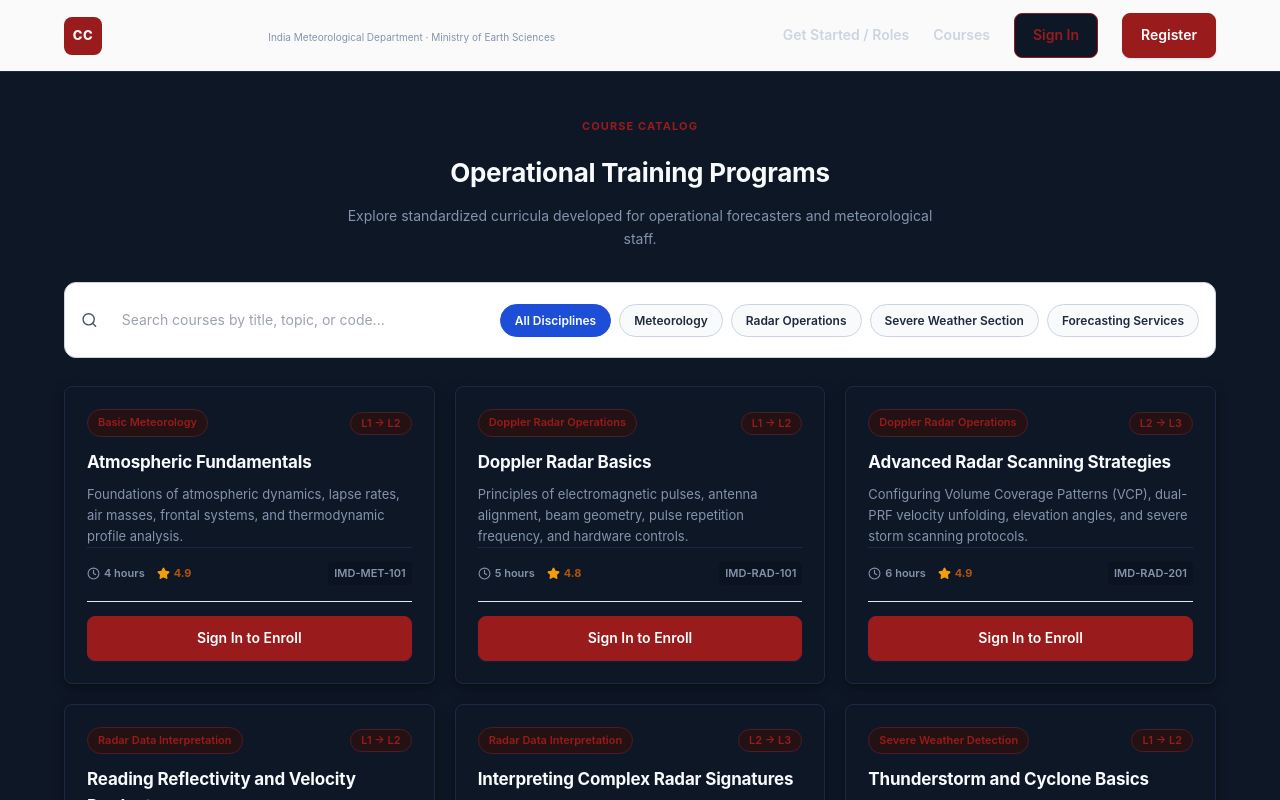
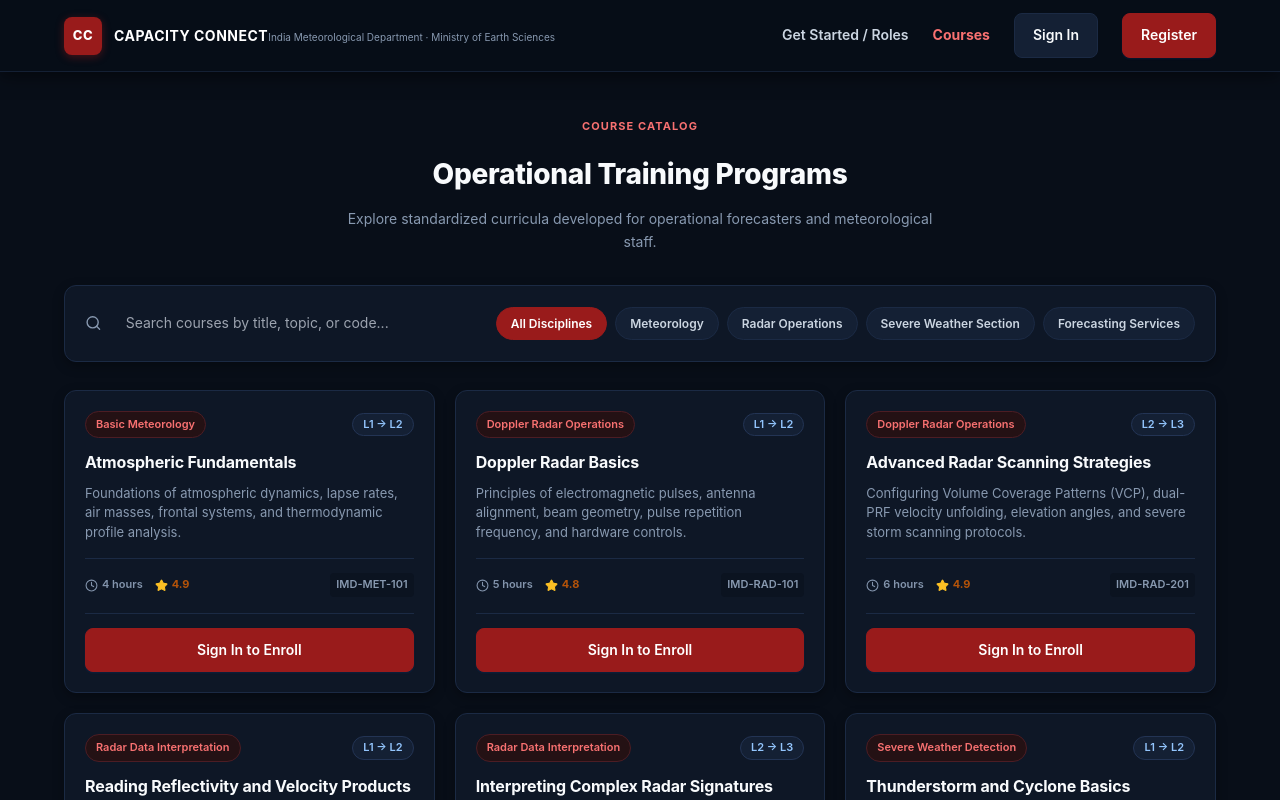
Before and after one commit to Gopal230/Capacity_Connect_26075, a React (Vite) app: page /courses in a window 1280 px wide. Shown: the top 800 px of the page. Built offline with nearby package versions, Linux system fonts and the light colour scheme.

Commit message:
feat(theme): dark blackish-blue navbar on public home and course catalog

```diff
--- a/src/pages/admin/AdminKnowledge.tsx
+++ /dev/null
@@ -1,4 +0,0 @@
-import { Navigate } from "react-router-dom";
-export default function AdminKnowledge() {
-  return <Navigate to="/admin" replace />;
-}
--- a/src/pages/public/CoursesPage.tsx
+++ b/src/pages/public/CoursesPage.tsx
@@ -28,7 +28,7 @@ export default function CoursesPage() {
     : null;
 
   return (
-    <div className="public-site">
+    <div className="public-site" style={{ background: "#080E18", minHeight: "100vh", color: "#CBD5E1" }}>
       <header className="public-nav">
         <Link to="/" className="public-brand">
           <span className="public-brand-mark">CC</span>
@@ -46,13 +46,13 @@ export default function CoursesPage() {
         </button>
         <nav className={menu ? "show" : ""}>
           <Link to="/">Get Started / Roles</Link>
-          <Link to="/courses" className="active">Courses</Link>
+          <Link to="/courses" style={{ color: "#F87171", fontWeight: 700 }}>Courses</Link>
           {currentUser ? (
-            <Link to={`/${currentUser.role}`} className="btn btn-primary btn-sm">Dashboard</Link>
+            <Link to={`/${currentUser.role}`} className="btn btn-primary btn-sm" style={{ background: "#991B1B", borderColor: "#991B1B" }}>Dashboard</Link>
           ) : (
             <>
-              <Link to="/login" className="btn btn-secondary btn-sm">Sign In</Link>
-              <Link to="/register" className="btn btn-primary btn-sm">Register</Link>
+              <Link to="/login" className="btn btn-secondary btn-sm" style={{ background: "#142034", color: "#F8FAFC", borderColor: "#1B2A44" }}>Sign In</Link>
+              <Link to="/register" className="btn btn-primary btn-sm" style={{ background: "#991B1B", borderColor: "#991B1B" }}>Register</Link>
             </>
           )}
         </nav>
@@ -60,11 +60,11 @@ export default function CoursesPage() {
 
       <div style={{ maxWidth: "1200px", margin: "0 auto", padding: "40px 24px" }}>
         <div style={{ marginBottom: "32px", textAlign: "center" }}>
-          <span className="section-kicker">COURSE CATALOG</span>
-          <h1 style={{ fontSize: "26px", color: "var(--text-heading)", margin: "8px 0 12px" }}>
+          <span className="section-kicker" style={{ color: "#F87171" }}>COURSE CATALOG</span>
+          <h1 style={{ fontSize: "28px", color: "#F8FAFC", margin: "8px 0 12px", fontWeight: 800 }}>
             Operational Training Programs
           </h1>
-          <p style={{ color: "var(--text-muted)", fontSize: "14px", maxWidth: "600px", margin: "0 auto" }}>
+          <p style={{ color: "#8899B0", fontSize: "14px", maxWidth: "600px", margin: "0 auto" }}>
             Explore standardized curricula developed for operational forecasters and meteorological staff.
           </p>
         </div>
@@ -78,14 +78,15 @@ export default function CoursesPage() {
             justifyContent: "space-between",
             alignItems: "center",
             marginBottom: "28px",
-            padding: "16px",
-            background: "#FFFFFF",
-            border: "1.5px solid #CBD5E1",
+            padding: "16px 20px",
+            background: "#0E1726",
+            border: "1.5px solid #1B2A44",
             borderRadius: "12px",
+            boxShadow: "0 4px 12px rgba(0, 0, 0, 0.3)",
           }}
         >
           <div style={{ display: "flex", alignItems: "center", gap: "10px", flex: "1", minWidth: "240px" }}>
-            <Search size={18} color="#475569" />
+            <Search size={18} color="#8899B0" />
             <input
               type="text"
               value={search}
@@ -96,7 +97,7 @@ export default function CoursesPage() {
                 border: "none",
                 outline: "none",
                 fontSize: "14px",
-                color: "#0F172A",
+                color: "#F8FAFC",
                 background: "transparent",
               }}
             />
@@ -112,10 +113,11 @@ export default function CoursesPage() {
                   borderRadius: "9999px",
                   fontSize: "12px",
                   fontWeight: 600,
-                  border: selectedDept === dept ? "1.5px solid #1D4ED8" : "1px solid #CBD5E1",
-                  background: selectedDept === dept ? "#1D4ED8" : "#F8FAFC",
-                  color: selectedDept === dept ? "#FFFFFF" : "#1E293B",
+                  border: selectedDept === dept ? "1.5px solid #991B1B" : "1px solid #1B2A44",
+                  background: selectedDept === dept ? "#991B1B" : "#142034",
+                  color: selectedDept === dept ? "#FFFFFF" : "#CBD5E1",
                   cursor: "pointer",
+                  transition: "all 0.15s ease",
                 }}
               >
                 {dept === "all" ? "All Disciplines" : dept}
@@ -144,39 +146,60 @@ export default function CoursesPage() {
             }
 
             return (
-              <article className={`course-card ${isLocked ? "locked" : ""}`} key={c.id} style={isLocked ? { background: "#F8FAFC", borderColor: "#E2E8F0" } : {}}>
+              <article
+                className={`course-card ${isLocked ? "locked" : ""}`}
+                key={c.id}
+                style={{
+                  background: isLocked ? "#080E18" : "#0E1726",
+                  border: `1.5px solid ${isLocked ? "#16233B" : "#1B2A44"}`,
+                  borderRadius: "12px",
+                  padding: "20px",
+                  boxShadow: "0 4px 12px rgba(0, 0, 0, 0.3)",
+                }}
+              >
                 <div className="course-top">
-                  <span className="course-category-pill">{competencyName}</span>
+                  <span className="course-category-pill" style={{ background: "#241114", color: "#F87171", border: "1px solid #4C1D24" }}>
+                    {competencyName}
+                  </span>
                   {hasLevels ? (
-                    <span className="badge badge-blue">{c.entryLevel} → {c.targetLevel}</span>
+                    <span className="badge badge-blue" style={{ background: "#142034", color: "#93C5FD", border: "1px solid #233454" }}>
+                      {c.entryLevel} → {c.targetLevel}
+                    </span>
                   ) : (
-                    <span className="badge badge-blue">{c.level}</span>
+                    <span className="badge badge-blue" style={{ background: "#142034", color: "#93C5FD", border: "1px solid #233454" }}>
+                      {c.level}
+                    </span>
                   )}
                 </div>
-                <h3 style={isLocked ? { color: "#64748B" } : {}}>{c.title}</h3>
-                <p>{c.description}</p>
-                <div className="course-meta">
+                <h3 style={{ color: isLocked ? "#8899B0" : "#F8FAFC", fontSize: "16px", margin: "12px 0 8px", fontWeight: 700 }}>
+                  {c.title}
+                </h3>
+                <p style={{ color: "#8899B0", fontSize: "13px", lineHeight: "1.5", margin: "0 0 16px" }}>
+                  {c.description}
+                </p>
+                <div className="course-meta" style={{ color: "#8899B0", fontSize: "12px" }}>
                   <span>
                     <Clock size={13} /> {c.durationHours} hours
                   </span>
-                  <span className="course-rating">
-                    <Star size={13} fill="#F59E0B" color="#F59E0B" /> {c.rating}
+                  <span className="course-rating" style={{ color: "#FBBF24" }}>
+                    <Star size={13} fill="#FBBF24" color="#FBBF24" /> {c.rating}
                   </span>
-                  <span className="course-code">{c.code}</span>
+                  <span className="course-code" style={{ color: "#8899B0" }}>{c.code}</span>
                 </div>
 
                 {isLocked && (
-                  <p style={{ fontSize: "11.5px", color: "#92400E", background: "#FEF3C7", padding: "6px 8px", borderRadius: "4px", margin: "10px 0 0" }}>
+                  <p style={{ fontSize: "11.5px", color: "#FBBF24", background: "#261D0C", border: "1px solid #543E19", padding: "8px 10px", borderRadius: "6px", margin: "12px 0 0" }}>
                     <Lock size={12} style={{ display: "inline", verticalAlign: "middle", marginRight: "4px" }} />
                     {lockMessage}
                   </p>
                 )}
 
-                <div style={{ marginTop: "16px", paddingTop: "14px", borderTop: "1px solid #E2E8F0" }}>
+                <div style={{ marginTop: "16px", paddingTop: "14px", borderTop: "1px solid #1B2A44" }}>
                   {isLocked ? (
                     <button
                       disabled
                       className="btn btn-disabled btn-block btn-sm"
+                      style={{ background: "#16233B", color: "#8899B0", border: "none" }}
                     >
                       <Lock size={13} style={{ display: "inline", verticalAlign: "middle", marginRight: "4px" }} />
                       Locked (Requires {c.entryLevel})
@@ -185,7 +208,7 @@ export default function CoursesPage() {
                     <Link
                       to={`/trainee`}
                       className="btn btn-primary btn-block btn-sm"
-                      style={{ textDecoration: "none" }}
+                      style={{ textDecoration: "none", background: "#991B1B", borderColor: "#991B1B" }}
                     >
                       Go to Dashboard to Enroll
                     </Link>
@@ -193,7 +216,7 @@ export default function CoursesPage() {
                     <Link
                       to={`/login?role=trainee`}
                       className="btn btn-primary btn-block btn-sm"
-                      style={{ textDecoration: "none" }}
+                      style={{ textDecoration: "none", background: "#991B1B", borderColor: "#991B1B" }}
                     >
                       Sign In to Enroll
                     </Link>
--- a/src/pages/trainer/TrainerEvidence.tsx
+++ /dev/null
@@ -1,4 +0,0 @@
-import { Navigate } from "react-router-dom";
-export default function TrainerEvidence() {
-  return <Navigate to="/trainer" replace />;
-}
--- a/src/pages/trainer/TrainerKnowledge.tsx
+++ /dev/null
@@ -1,4 +0,0 @@
-import { Navigate } from "react-router-dom";
-export default function TrainerKnowledge() {
-  return <Navigate to="/trainer" replace />;
-}
--- a/src/styles.css
+++ b/src/styles.css
@@ -1912,7 +1912,7 @@ tr:hover td {
    PUBLIC SITE & HOMEPAGE (Coursera Academic Standard)
    ========================================================= */
 .public-site {
-  background: var(--surface-card);
+  background: var(--surface-base);
   color: var(--text-body);
 }
 
@@ -1923,9 +1923,10 @@ tr:hover td {
   padding: 0 max(5vw, 36px);
   position: sticky;
   top: 0;
-  background: rgba(255, 255, 255, 0.98);
+  background: #060D17;
   backdrop-filter: blur(8px);
-  border-bottom: 1px solid var(--border-clean);
+  border-bottom: 1px solid #142034;
+  box-shadow: 0 4px 16px rgba(0, 0, 0, 0.5);
   z-index: 30;
 }
 
@@ -1933,30 +1934,32 @@ tr:hover td {
   display: flex;
   align-items: center;
   gap: 12px;
+  text-decoration: none;
 }
 
 .public-brand-mark {
   width: 38px;
   height: 38px;
   border-radius: 8px;
-  background: var(--brand-primary);
+  background: #991B1B;
   color: #FFFFFF;
   display: grid;
   place-items: center;
   font-weight: 800;
   font-size: 13px;
   letter-spacing: 0.5px;
+  box-shadow: 0 2px 8px rgba(153, 27, 27, 0.45);
 }
 
 .public-brand strong {
   font-size: 14px;
   letter-spacing: 0.5px;
-  color: var(--text-heading);
+  color: #FFFFFF;
 }
 
 .public-brand small {
   font-size: 10px;
-  color: var(--text-muted);
+  color: #8899B0;
 }
 
 .public-nav nav {
@@ -1969,18 +1972,18 @@ tr:hover td {
 .public-nav nav > a:not(.btn) {
   font-size: 14px;
   font-weight: 600;
-  color: var(--text-body);
+  color: #CBD5E1;
 }
 
 .public-nav nav > a:not(.btn):hover {
-  color: var(--brand-primary);
+  color: #F87171;
 }
 
 .public-menu {
   display: none;
   background: none;
   border: none;
-  color: var(--text-heading);
+  color: #F8FAFC;
 }
 
 .hero {
```
